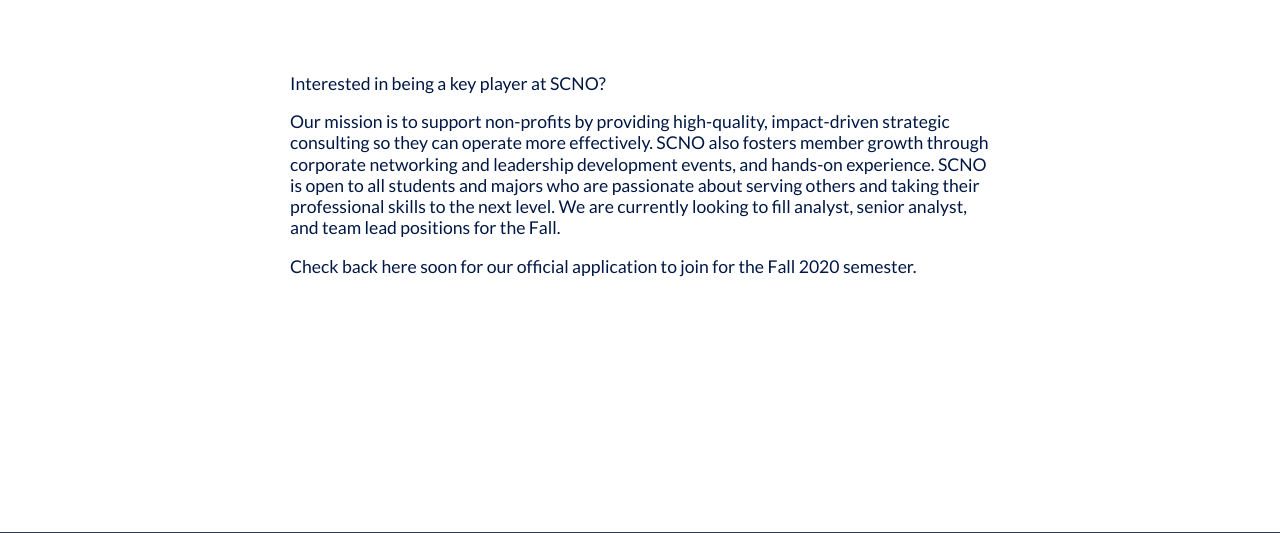
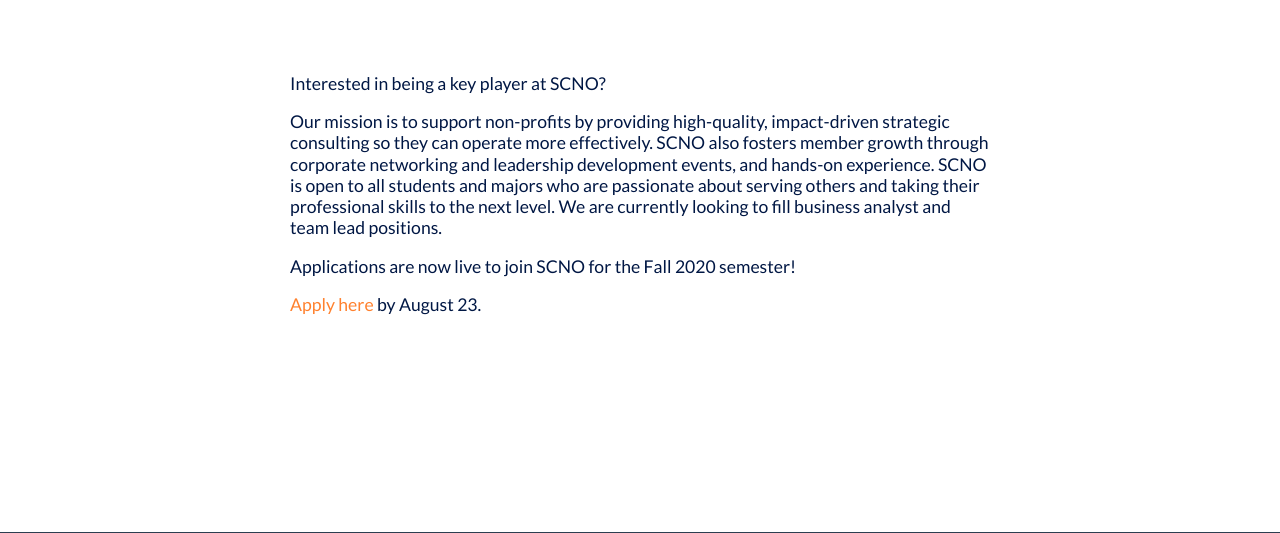
Before and after one commit to lsurasani/lsurasani.github.io, a PHP site: page /apply in a window 1280 px wide. Shown: the part 143-676 px from the top of the page. Run offline with PHP 8.4, Linux system fonts and the light colour scheme; some libraries are stand-ins or nearby versions.

Commit message:
Update apply.php

```diff
--- a/apply.php
+++ b/apply.php
@@ -19,9 +19,9 @@
                 </div>
                 <br></br>
             <p> Interested in being a key player at SCNO? </p>
-            <p> Our mission is to support non-profits by providing high-quality, impact-driven strategic consulting so they can operate more effectively. SCNO also fosters member growth through corporate networking and leadership development events, and hands-on experience. SCNO is open to all students and majors who are passionate about serving others and taking their professional skills to the next level. We are currently looking to fill analyst, senior analyst, and team lead positions for the Fall. </p>
-            <p> Check back here soon for our official application to join for the Fall 2020 semester. </p>
-          <!-- <p> <a href = "https://forms.gle/PRJK1UJp43J4nSjw6" target="_blank"> Apply here</a> by January 17. </p> -->
+            <p> Our mission is to support non-profits by providing high-quality, impact-driven strategic consulting so they can operate more effectively. SCNO also fosters member growth through corporate networking and leadership development events, and hands-on experience. SCNO is open to all students and majors who are passionate about serving others and taking their professional skills to the next level. We are currently looking to fill business analyst and team lead positions. </p>
+            <p> Applications are now live to join SCNO for the Fall 2020 semester! </p>
+            <p> <a href = "https://forms.gle/b2cjfryK96GidLaz8" target="_blank"> Apply here</a> by August 23. </p>
             </div>
 
             <?php include "footer.html"; ?>
```
